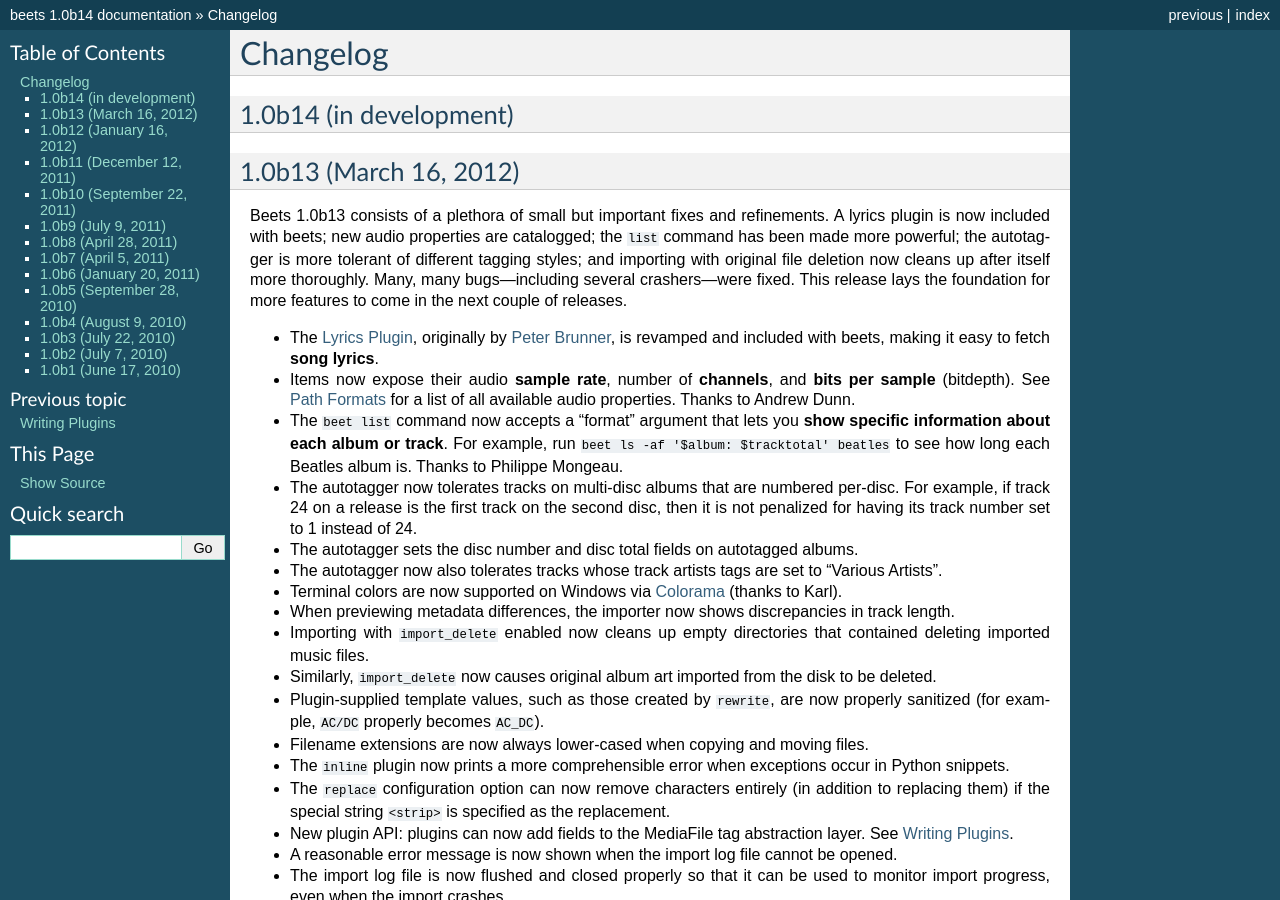
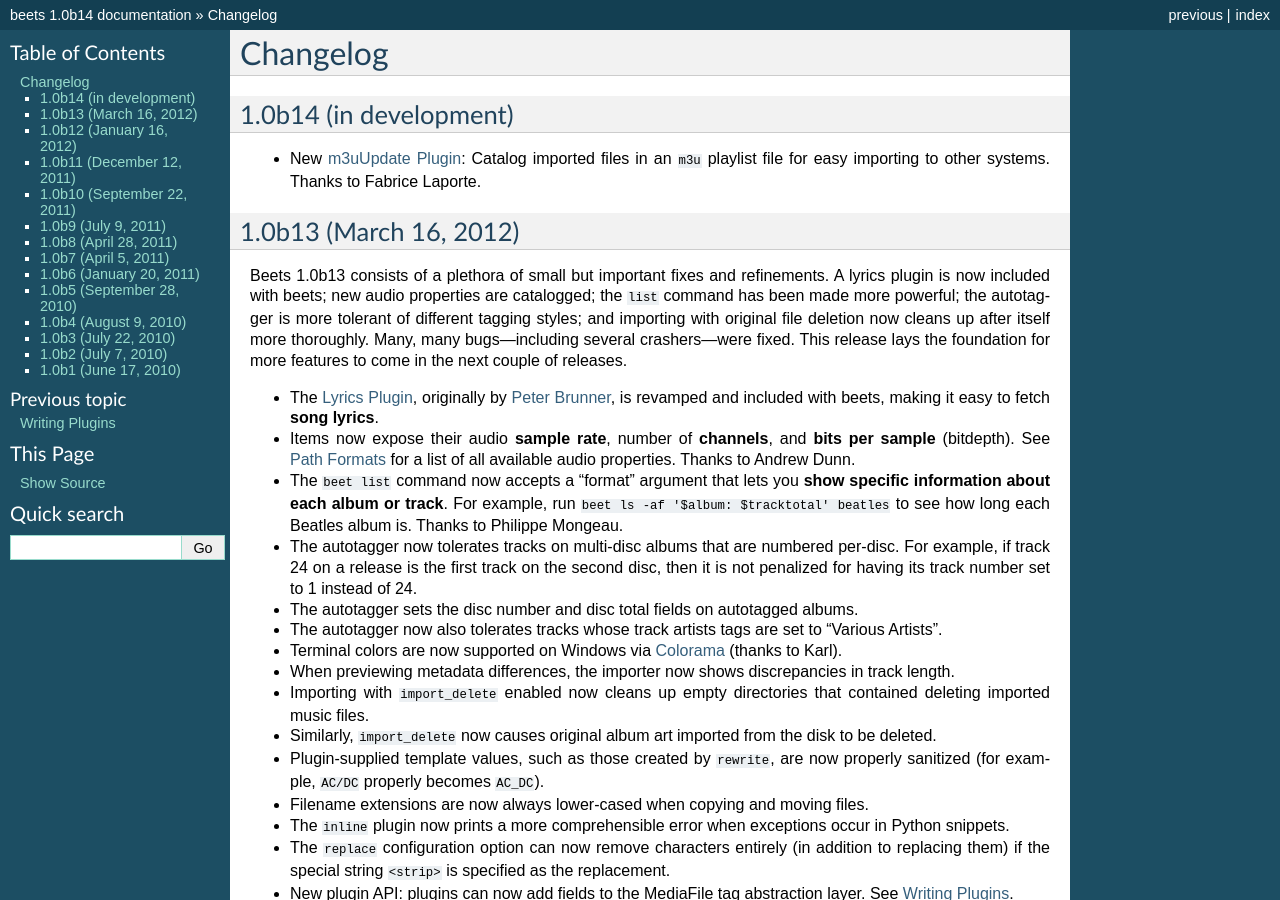
Before and after one commit to google-code-export/beets, a Sphinx documentation site: the page built from docs/changelog.rst, in a window 1280 px wide and 900 px high. Built offline with Sphinx 7.4.7, drawn with Linux system fonts in a browser that asks for light colours.

Commit message:
m3uupdate docs, changelog, and cleanup (#23)

```diff
--- a/docs/changelog.rst
+++ b/docs/changelog.rst
@@ -3,6 +3,8 @@
 
 1.0b14 (in development)
 -----------------------
+* New :doc:`/plugins/m3uupdate`: Catalog imported files in an ``m3u`` playlist
+  file for easy importing to other systems. Thanks to Fabrice Laporte.
 
 
 1.0b13 (March 16, 2012)
--- a/docs/plugins/index.rst
+++ b/docs/plugins/index.rst
@@ -46,6 +46,7 @@
    inline
    scrub
    rewrite
+   m3uupdate
 
 .. _other-plugins:
 
```
Also changed, not shown: docs/plugins/m3uupdate.rst (added, +20 -0 lines), 1 other file.
